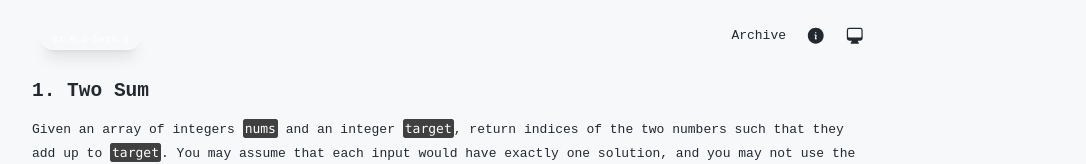
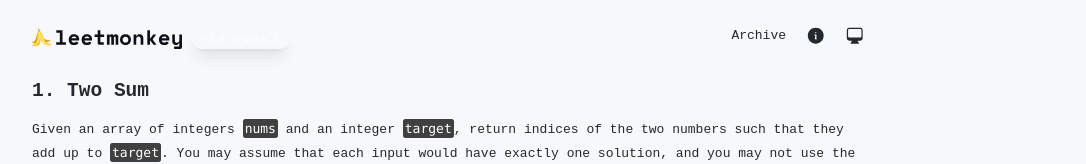
Before and after one commit to brandonleetran/LeetMonkey, a React (Vite) app: page / in a window 1280 px wide. Shown: the top 164 px of the page, without its empty margins (192-1278 px from the left). Built offline with nearby package versions, Linux system fonts and the light colour scheme.

Commit message:
feat: add themed logo

```diff
--- a/src/components/Header.tsx
+++ b/src/components/Header.tsx
@@ -56,12 +56,16 @@ function Header({ onOpen, theme, setTheme }: HeaderProps) {
     setTheme(nextTheme);
     console.log("handleTheme", nextTheme);
   };
+
   return (
     <header>
       <div className="max-w-5xl my-0 mx-auto flex justify-between py-8 items-center flex-wrap gap-8">
         <div className="flex gap-3 flex-wrap">
-          <a href="/" aria-label="Home">
-          </a>
+          <div>
+            <a href="/" aria-label="Home">
+              <img src={theme === "dark" ? "./leetmonkey-dark-cropped.svg" : "./leetmonkey-light-cropped.svg"} alt="LeetMonkey" width="150" height="20" loading="lazy"/>
+            </a>
+          </div>
           <div>
             <a href="/logs" aria-label="v1.0.0-beta.1">
               <span className="backdrop-blur-xl bg-white/5 border border-white/15 text-white text-xs px-3 py-1 rounded-full shadow-lg transition-all duration-300 ease-in-out hover:bg-white/10 hover:shadow-xl">
@@ -83,7 +87,7 @@ function Header({ onOpen, theme, setTheme }: HeaderProps) {
               <a
                 href="/archive"
                 aria-label="Open Archives"
-                className="hover:text-white tranistion-all duration-200 cursor-pointer md:hidden"
+                className="hover:text-white transition-all duration-200 cursor-pointer md:hidden"
               >
                 <svg
                   xmlns="http://www.w3.org/2000/svg"
```
Also changed, not shown: public/leetmonkey-light-cropped.svg (added).
